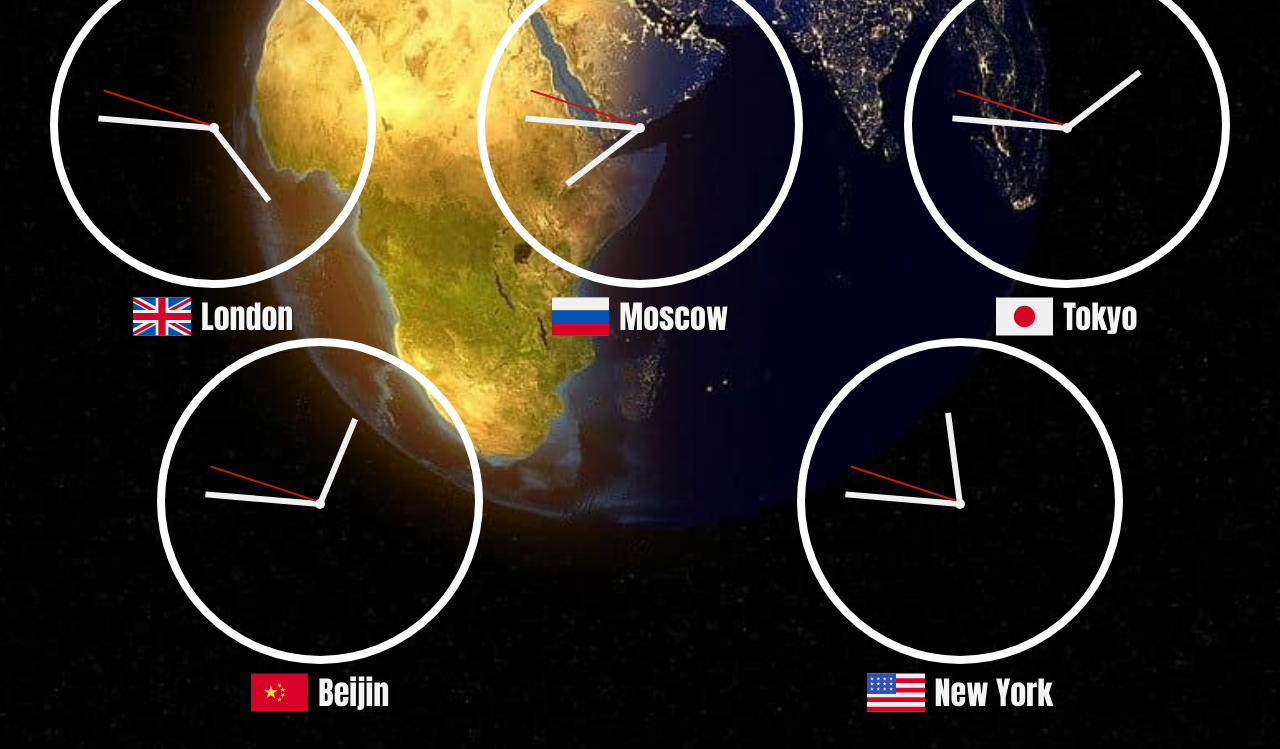
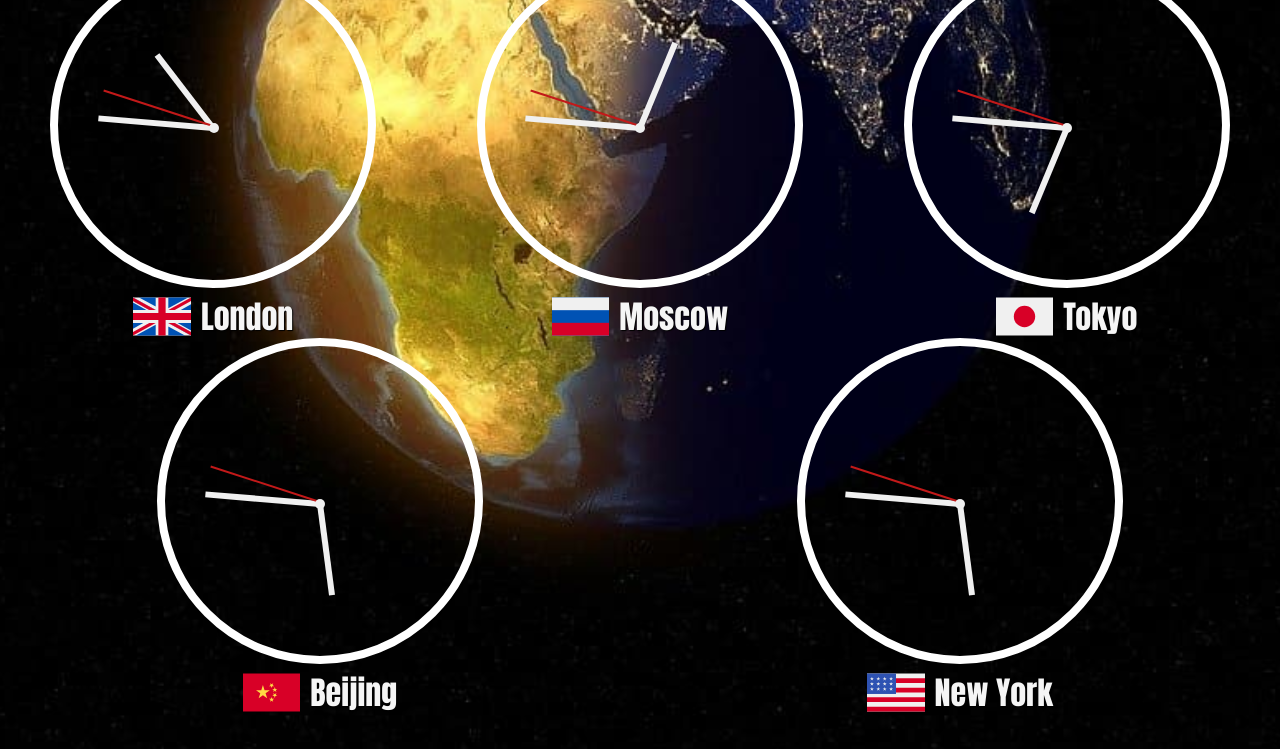
Before and after one commit to ValeriyaKaretnikova/clock, a plain HTML site: page index.html in a window 1280 px wide. Shown: the part 439-1188 px from the top of the page. Drawn offline with Linux system fonts and the light colour scheme.

Commit message:
finished

```diff
--- a/index.html
+++ b/index.html
@@ -7,9 +7,9 @@
 </head>
 <body>
 
-    <div class="clock brazilia">
+    <div class="clock brasilia">
         <div class="clock-face">
-          <div class="hand hour-hand brazilia"></div>
+          <div class="hand hour-hand brasilia"></div>
           <div class="hand min-hand"></div>
           <div class="hand second-hand"></div>
           <div class="center"></div>
@@ -85,16 +85,16 @@
         </div>
     </div>
 
-    <div class="clock beijin">
+    <div class="clock beijing">
         <div class="clock-face">
-          <div class="hand hour-hand beijin"></div>
+          <div class="hand hour-hand beijing"></div>
           <div class="hand min-hand"></div>
           <div class="hand second-hand"></div>
           <div class="center"></div>
         </div>
         <div class="label">
           <img src="img/flags/china.svg"></img>
-          <p>Beijin</p>
+          <p>Beijing</p>
         </div>
       </div>
 
--- a/js/index.js
+++ b/js/index.js
@@ -3,36 +3,49 @@ window.addEventListener('load', function(e){
     const secondHand = document.querySelectorAll('.second-hand');
     const minsHand = document.querySelectorAll('.min-hand');
 
-    console.log(secondHand);
-    console.log(minsHand);
-
     function setDate() {
       const now = new Date();
+
       const seconds = now.getSeconds();
       const secondsDegrees = ((seconds / 60) * 360) + 90;
       const mins = now.getMinutes();
       const minsDegrees = ((mins / 60) * 360) + ((seconds/60)*6) + 90;
-      const hour = now.getHours();
-      const hourDegrees = ((hour / 12) * 360) + ((mins/60)*30) + 90;
 
       secondHand.forEach(hand => hand.style.transform = `rotate(${secondsDegrees}deg)`);
-
       minsHand.forEach(hand => hand.style.transform = `rotate(${minsDegrees}deg)`);
 
-      //hours
-      document.querySelector('.hand.edmonton').style.transform = `rotate(${hourDegrees}deg)`;
-      document.querySelector('.hand.newyork').style.transform = `rotate(${hourDegrees+60}deg)`;
-      document.querySelector('.hand.london').style.transform = `rotate(${hourDegrees+210}deg)`;
-      document.querySelector('.hand.tokyo').style.transform = `rotate(${hourDegrees+120}deg)`;
-      document.querySelector('.hand.beijin').style.transform = `rotate(${hourDegrees+90}deg)`;
-      document.querySelector('.hand.moscow').style.transform = `rotate(${hourDegrees+300}deg)`;
-      document.querySelector('.hand.sydney').style.transform = `rotate(${hourDegrees+180}deg)`;
-      document.querySelector('.hand.brazilia').style.transform = `rotate(${hourDegrees+120}deg)`;
+      //Get hours
+      //local time in msec
+      const  localTime = now.getTime();
+      //local UTC offset (in min) convert to msec
+      const localOffset = now.getTimezoneOffset()*60*1000;
+      //utc time in msec
+      const utcTime = localTime + localOffset;
 
+      //TimeZones
+      const timeZonesList =
+      [{name: "edmonton", offset: -6},
+       {name: "newyork", offset: -4},
+       {name: "london", offset: 1},
+       {name: "tokyo", offset: 9},
+       {name: "beijing", offset: 8},
+       {name: "moscow", offset: 3},
+       {name: "sydney", offset: 10},
+       {name: "brasilia", offset: -3}
+      ]
+
+      timeZonesList.forEach(timeZone => {
+          const destinationOffset  = timeZone.offset;
+          const destinationTime = utcTime + (3600000*destinationOffset);
+          const destinationDate = new Date(destinationTime);
+          const hour = destinationDate.getHours();
+          const min = destinationDate.getMinutes();
+          const hourDegrees = ((hour / 12) * 360) + ((min/60)*30) + 90;
+
+          document.querySelector('.hand.'+ timeZone.name).style.transform = `rotate(${hourDegrees}deg)`;
+      })
     }
 
     setInterval(setDate, 1000);
-
     setDate();
-
 })
```
